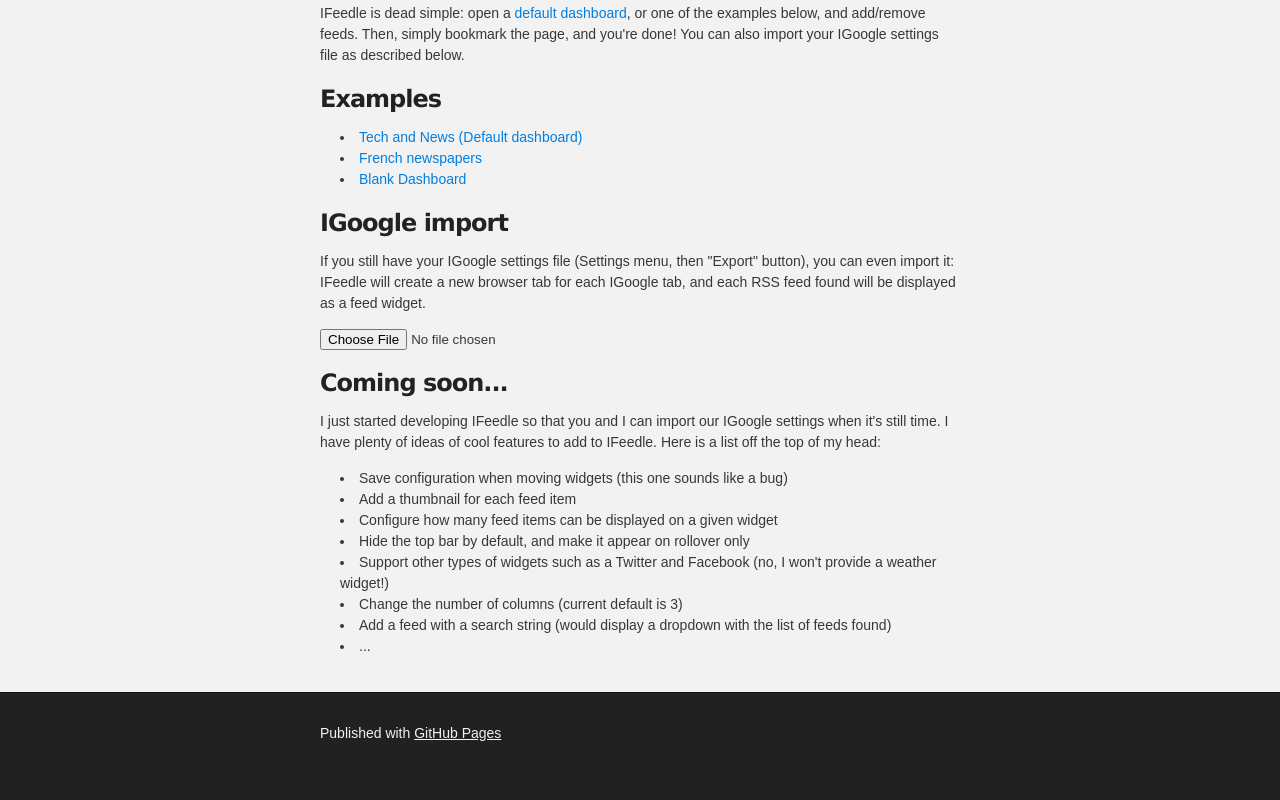
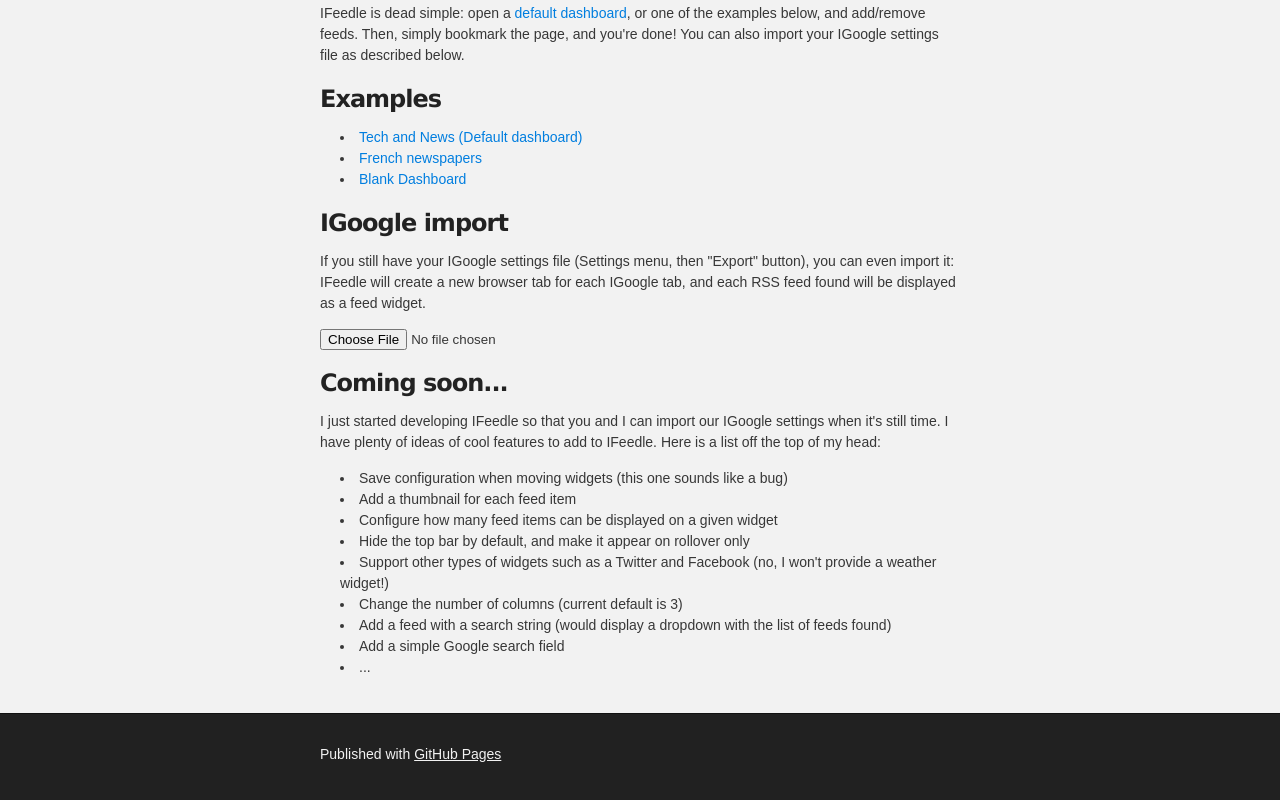
Before and after one commit to amelki/gbig.github.io, a plain HTML site: page index.html in a window 1280 px wide. Shown: the part 371-1171 px from the top of the page. Before the commit the page ends 1150 px from the top, so only its background shows below. Drawn offline with nearby package versions, Linux system fonts and the light colour scheme; a script that the page names is missing.

```diff
--- a/index.html
+++ b/index.html
@@ -97,6 +97,7 @@
                 <li>Support other types of widgets such as a Twitter and Facebook (no, I won't provide a weather widget!)</li>
                 <li>Change the number of columns (current default is 3) </li>
                 <li>Add a feed with a search string (would display a dropdown with the list of feeds found)</li>
+                <li>Add a simple Google search field</li>
                 <li>...</li>
             </ul>
         </p>
```
